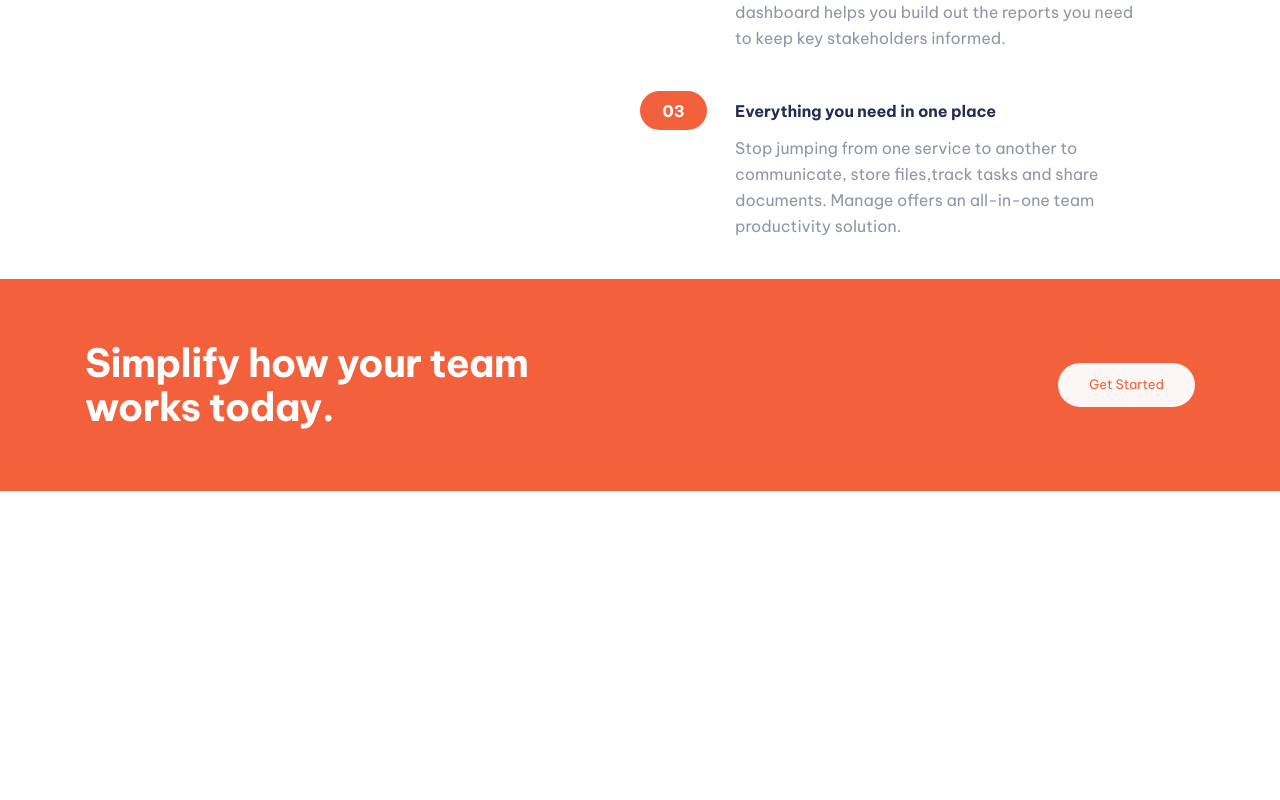
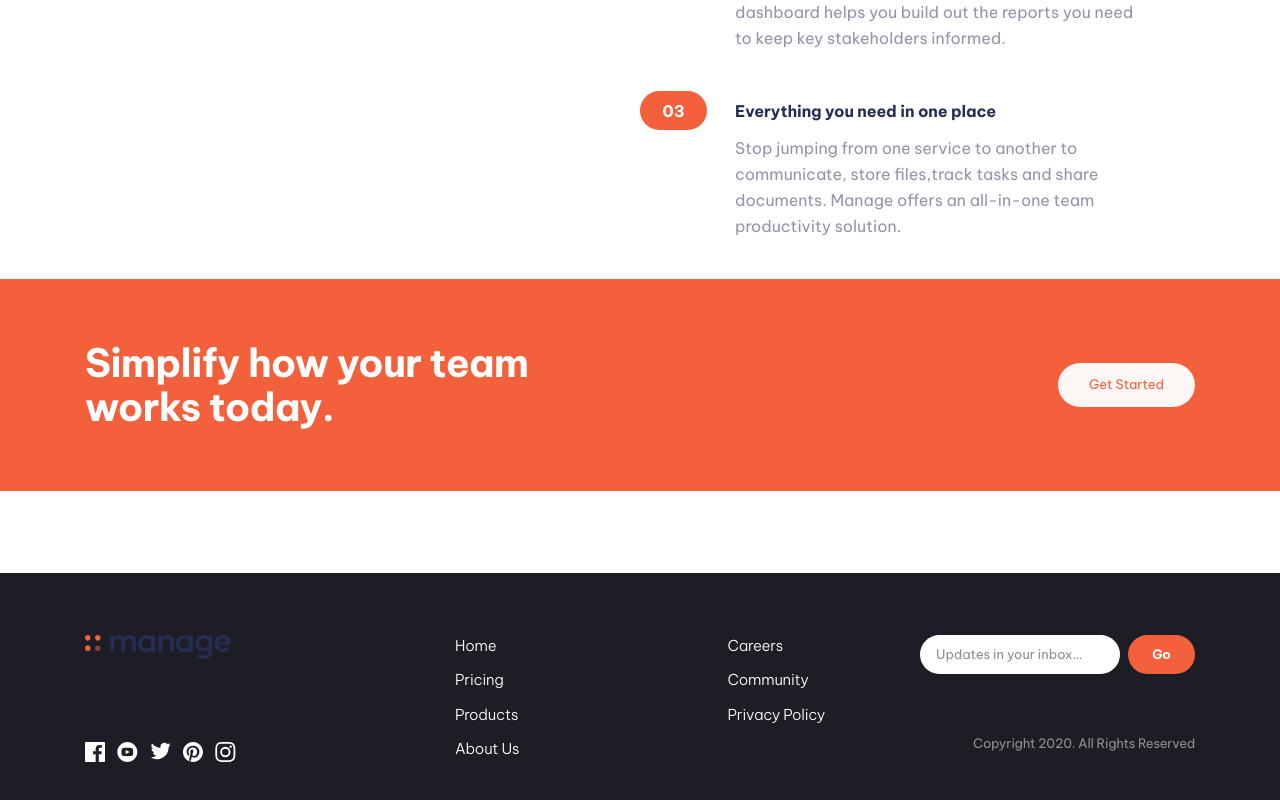
Before and after one commit to ZiadHmedan/landingPage, a React (Vite) app: page / in a window 1280 px wide. Shown: the part 1155-1955 px from the top of the page. Before the commit the page ends 1646 px from the top, so only its background shows below. Built offline with nearby package versions, Linux system fonts and the light colour scheme.

Commit message:
end of contact us on big screen

```diff
--- a/src/App.jsx
+++ b/src/App.jsx
@@ -3,7 +3,7 @@ import { Header } from "./components";
 // import Hero from "./pages/Hero";
 // import Features from "./pages/Features";
 // import Features from "./pages/Features";
-import { GetStarted, Features, Hero, Testimonials } from "./pages";
+import { GetStarted, Features, Hero, Testimonials, ContactUs } from "./pages";
 import { features, testimonials } from "./data";
 function App() {
   const [isOpen, setIsOpen] = useState(false);
@@ -21,6 +21,7 @@ function App() {
         {/* <Testimonials testimonials={testimonials}/> */}
         <GetStarted />
       </main>
+      <ContactUs/>
     </>
   );
 }
--- a/src/components/NumBtn.jsx
+++ b/src/components/NumBtn.jsx
@@ -1,7 +1,7 @@
 /* eslint-disable react/prop-types */
-export default function NumBtn({ children, style }) {
+export default function NumBtn({ children, style, type }) {
   return (
-    <button className={`${style} xl:row-span-2 text-white rounded-full font-bold tracking-xl w-[67px] h-[39px] grid content-center bg-BrightRed`}>
+    <button type={type} className={` xl:row-span-2 text-white rounded-full font-bold tracking-xl w-[67px] h-[39px] grid content-center bg-BrightRed ${style}`}>
       {children}
     </button>
   );
--- a/src/pages/ContactUs.jsx
+++ b/src/pages/ContactUs.jsx
@@ -1,7 +1,128 @@
-import React from 'react'
+import { NumBtn } from "../components";
+import {
+
+  logo,
+
+} from "../utils";
 
 export default function ContactUs() {
   return (
-    <div>ContactUs</div>
-  )
+    <div className=" py-[62px] bg-dark xl:mt-[82px] ">
+      <div className="container grid xl:grid-cols-3">
+        <div className="">
+          <img src={logo} alt="manage-logo" />
+          <ul className="flex gap-3  xl:mt-[83px]">
+            <li>
+              <a href="#">
+                <svg
+                  xmlns="http://www.w3.org/2000/svg"
+                  width="20"
+                  height="20"
+                  className="hover:fill-BrightRed transition ease-in-out duration-300 fill-[#fff]"
+                >
+                  <path d="M18.896 0H1.104C.494 0 0 .494 0 1.104v17.793C0 19.506.494 20 1.104 20h9.58v-7.745H8.076V9.237h2.606V7.01c0-2.583 1.578-3.99 3.883-3.99 1.104 0 2.052.082 2.329.119v2.7h-1.598c-1.254 0-1.496.597-1.496 1.47v1.928h2.989l-.39 3.018h-2.6V20h5.098c.608 0 1.102-.494 1.102-1.104V1.104C20 .494 19.506 0 18.896 0z" />
+                </svg>
+              </a>
+            </li>
+            <li>
+              <a href="#">
+                <svg
+                  xmlns="http://www.w3.org/2000/svg"
+                  width="21"
+                  height="20"
+                  className="hover:fill-BrightRed transition ease-in-out duration-300 fill-[#fff]"
+                >
+                  <path d="M10.333 0c-5.522 0-10 4.478-10 10 0 5.523 4.478 10 10 10 5.523 0 10-4.477 10-10 0-5.522-4.477-10-10-10zm3.701 14.077c-1.752.12-5.653.12-7.402 0C4.735 13.947 4.514 13.018 4.5 10c.014-3.024.237-3.947 2.132-4.077 1.749-.12 5.651-.12 7.402 0 1.898.13 2.118 1.059 2.133 4.077-.015 3.024-.238 3.947-2.133 4.077zM8.667 8.048l4.097 1.949-4.097 1.955V8.048z" />
+                </svg>
+              </a>
+            </li>
+            <li>
+              <a href="#">
+                <svg
+                  xmlns="http://www.w3.org/2000/svg"
+                  width="21"
+                  height="18"
+                  className="hover:fill-BrightRed transition ease-in-out duration-300 fill-[#fff]"
+                >
+                  <path d="M20.667 2.797a8.192 8.192 0 01-2.357.646 4.11 4.11 0 001.804-2.27 8.22 8.22 0 01-2.606.996A4.096 4.096 0 0014.513.873c-2.649 0-4.595 2.472-3.997 5.038a11.648 11.648 0 01-8.457-4.287 4.109 4.109 0 001.27 5.478A4.086 4.086 0 011.47 6.59c-.045 1.901 1.317 3.68 3.29 4.075a4.113 4.113 0 01-1.853.07 4.106 4.106 0 003.834 2.85 8.25 8.25 0 01-6.075 1.7 11.616 11.616 0 006.29 1.843c7.618 0 11.922-6.434 11.662-12.205a8.354 8.354 0 002.048-2.124z" />
+                </svg>
+              </a>
+            </li>
+            <li>
+              <a href="#">
+                <svg
+                  xmlns="http://www.w3.org/2000/svg"
+                  width="20"
+                  height="20"
+                  className="hover:fill-BrightRed transition ease-in-out duration-300 fill-[#fff] "
+                >
+                  <path d="M10 0C4.478 0 0 4.477 0 10c0 4.237 2.636 7.855 6.356 9.312-.088-.791-.167-2.005.035-2.868.182-.78 1.172-4.97 1.172-4.97s-.299-.6-.299-1.486c0-1.39.806-2.428 1.81-2.428.852 0 1.264.64 1.264 1.408 0 .858-.545 2.14-.828 3.33-.236.995.5 1.807 1.48 1.807 1.778 0 3.144-1.874 3.144-4.58 0-2.393-1.72-4.068-4.177-4.068-2.845 0-4.515 2.135-4.515 4.34 0 .859.331 1.781.745 2.281a.3.3 0 01.069.288l-.278 1.133c-.044.183-.145.223-.335.134-1.249-.581-2.03-2.407-2.03-3.874 0-3.154 2.292-6.052 6.608-6.052 3.469 0 6.165 2.473 6.165 5.776 0 3.447-2.173 6.22-5.19 6.22-1.013 0-1.965-.525-2.291-1.148l-.623 2.378c-.226.869-.835 1.958-1.244 2.621.937.29 1.931.446 2.962.446 5.522 0 10-4.477 10-10S15.522 0 10 0z" />
+                </svg>
+              </a>
+            </li>
+            <li>
+              <a href="#">
+                <svg
+                  xmlns="http://www.w3.org/2000/svg"
+                  width="21"
+                  height="20"
+                  className="hover:fill-BrightRed transition ease-in-out duration-300 fill-[#fff]"
+                >
+                  <path
+                    d="M10.333 1.802c2.67 0 2.987.01 4.042.059 2.71.123 3.976 1.409 4.1 4.099.048 1.054.057 1.37.057 4.04 0 2.672-.01 2.988-.058 4.042-.124 2.687-1.386 3.975-4.099 4.099-1.055.048-1.37.058-4.042.058-2.67 0-2.986-.01-4.04-.058-2.717-.124-3.976-1.416-4.1-4.1-.048-1.054-.058-1.37-.058-4.041 0-2.67.01-2.986.058-4.04.124-2.69 1.387-3.977 4.1-4.1 1.054-.048 1.37-.058 4.04-.058zm0-1.802C7.618 0 7.278.012 6.211.06 2.579.227.56 2.242.394 5.877.345 6.944.334 7.284.334 10s.011 3.057.06 4.123c.166 3.632 2.181 5.65 5.816 5.817 1.068.048 1.408.06 4.123.06 2.716 0 3.057-.012 4.124-.06 3.628-.167 5.651-2.182 5.816-5.817.049-1.066.06-1.407.06-4.123s-.011-3.056-.06-4.122C20.11 2.249 18.093.228 14.458.06 13.39.01 13.049 0 10.333 0zm0 4.865a5.135 5.135 0 100 10.27 5.135 5.135 0 000-10.27zm0 8.468a3.333 3.333 0 110-6.666 3.333 3.333 0 010 6.666zm5.339-9.87a1.2 1.2 0 10-.001 2.4 1.2 1.2 0 000-2.4z"
+                  />
+                </svg>
+              </a>
+            </li>
+          </ul>
+        </div>
+        <nav className=" relative">
+          <ul className="text-white text-sm  tracking-[-.23px] font-[300]">
+            <div className="top-0 left-0 absolute space-y-3">
+              <li className="hover:text-BrightRed transition ease-in-out duration-300">
+                <a href="#">Home</a>
+              </li>
+              <li className="hover:text-BrightRed transition ease-in-out duration-300">
+                <a href="#">Pricing</a>
+              </li>
+              <li className="hover:text-BrightRed transition ease-in-out duration-300">
+                <a href="#">Products</a>
+              </li>
+              <li className="hover:text-BrightRed transition ease-in-out duration-300">
+                <a href="#">About Us</a>
+              </li>
+            </div>
+
+            <div className="top-0 right-0 absolute space-y-3">
+              <li className="hover:text-BrightRed transition ease-in-out duration-300">
+                <a href="#">Careers</a>
+              </li>
+              <li className="hover:text-BrightRed transition ease-in-out duration-300">
+                <a href="#">Community </a>
+              </li>
+              <li className="hover:text-BrightRed transition ease-in-out duration-300">
+                <a href="#">Privacy Policy </a>
+              </li>
+            </div>
+          </ul>
+        </nav>
+        <div className=" inline-block justify-self-end  ">
+          <form action="" className="flex justify-between gap-2  ">
+            <input
+              type="text"
+              placeholder="Updates in your inbox…"
+              className="pl-4 rounded-full text-xs  w-[200px] text-BrightRed placeholder:text-gray-med"
+            />
+            <NumBtn
+              type="submit"
+              style="text-xs w-[64px] hover:bg-BrightRedLight transition ease-in-out duration-500"
+            >
+              Go
+            </NumBtn>
+          </form>
+          <p className="xl:mt-[60px] text-xs   tracking-[-0.2px]  opacity-50 text-white float-right">Copyright 2020. All Rights Reserved</p>
+        </div>
+      </div>
+    </div>
+  );
 }
```
Also changed, not shown: src/utils/index.js (+10 -0 lines).
